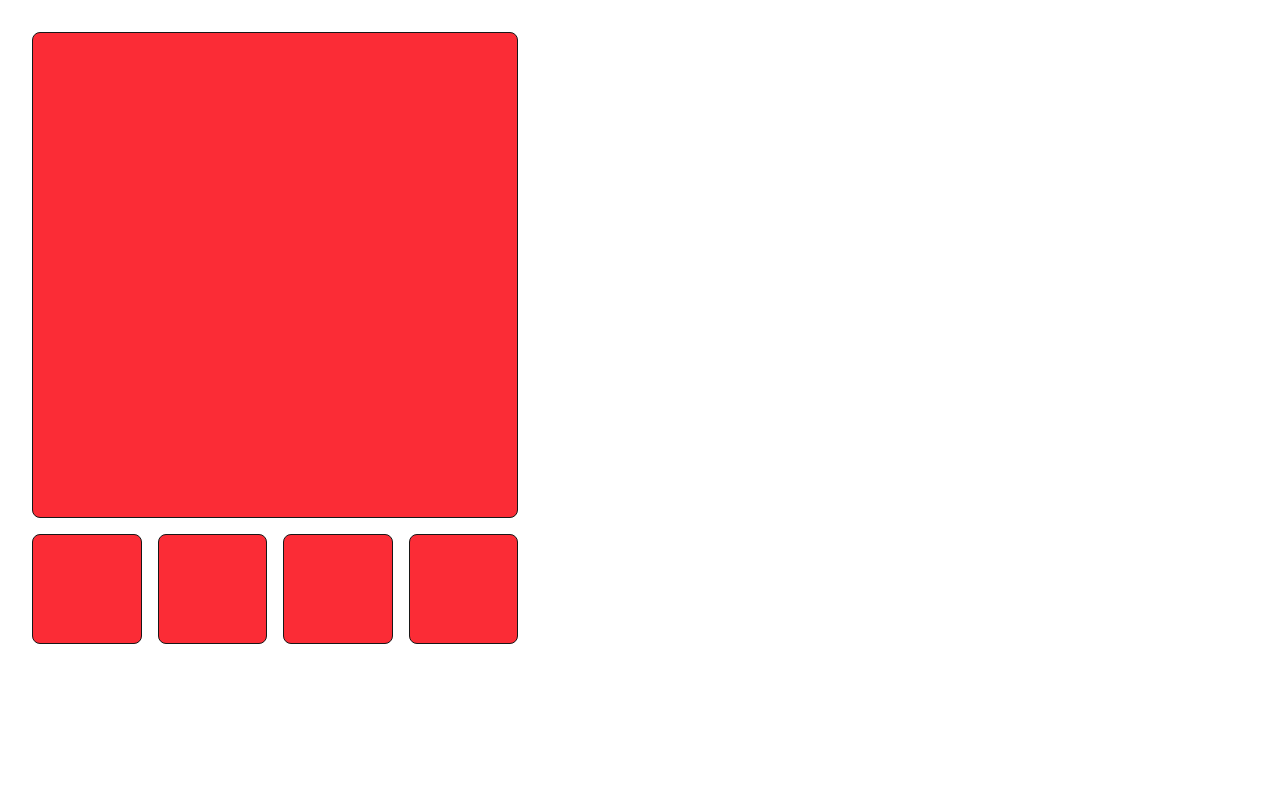
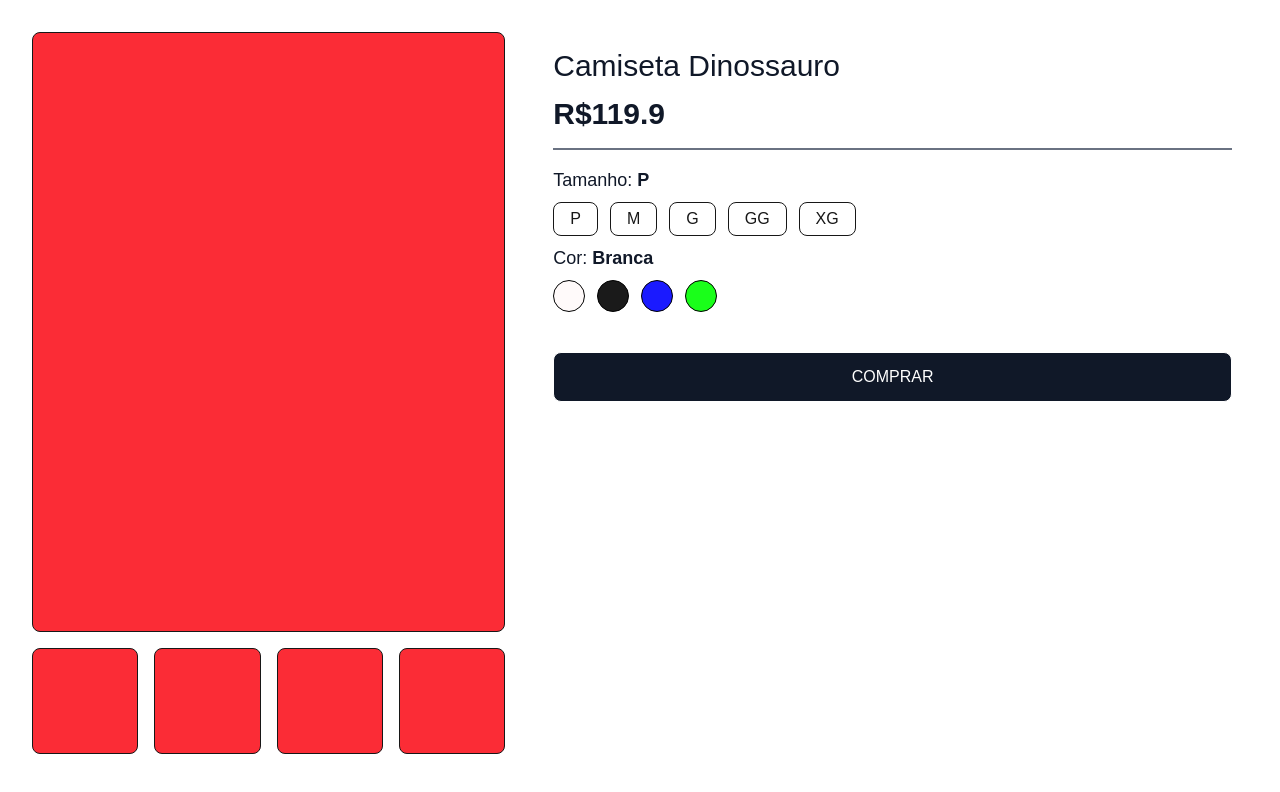
Before and after one commit to feliveira/ecommerce-product-page, a Next.js app: page / in a window 1280 px wide. Shown: the top 792 px of the page. Built offline with nearby package versions, Linux system fonts and the light colour scheme.

Commit message:
sparkles: feat: product mock data, adding product data to page

```diff
--- a/app/page.tsx
+++ b/app/page.tsx
@@ -1,24 +1,68 @@
+import products from "@/mocks/products";
+
 export default function Home() {
+  const selectedProduct = products[0];
+
   return (
-    <div className="container mx-auto p-4 md:p-8 min-h-screen">
-      <div className="w-full flex flex-col md:w-2/5">
-        <div className="w-full h-full aspect-square bg-red-500 border rounded-lg">
+    <div className="container flex flex-col lg:flex-row gap-8 mx-auto p-4 lg:p-8 min-h-screen">
+      <div className="w-full flex flex-col lg:w-2/5">
+        <div className="w-full h-full aspect-square bg-red-500 max-w-[600px] max-h-[600px] border rounded-lg"></div>
+        <div className="w-full mt-4 grid grid-cols-4 gap-2 sm:gap-4">
+          <div className="w-full aspect-square bg-red-500 border rounded-lg"></div>
+          <div className="w-full aspect-square bg-red-500 border rounded-lg"></div>
+          <div className="w-full aspect-square bg-red-500 border rounded-lg"></div>
+          <div className="w-full aspect-square bg-red-500 border rounded-lg"></div>
+        </div>
+      </div>
+      <div className="w-full lg:w-3/5 lg:p-4">
+        <h1 className="text-3xl text-gray-900">{selectedProduct.title}</h1>
+        <p className="text-3xl font-extrabold text-gray-900 mt-3">
+          R${selectedProduct.price}
+        </p>
 
-        </div>
-        <div className="w-full mt-4 grid grid-cols-4 gap-2 sm:gap-4">
-          <div className="w-full aspect-square bg-red-500 border rounded-lg">
+        <div className="w-full h-0.5 bg-gray-500 my-4"></div>
 
-          </div>
-          <div className="w-full aspect-square bg-red-500 border rounded-lg">
-
-          </div>
-          <div className="w-full aspect-square bg-red-500 border rounded-lg">
-
-          </div>
-          <div className="w-full aspect-square bg-red-500 border rounded-lg">
-
+        <div className="mt-2 flex flex-col">
+          <p className="text-lg text-gray-900">Tamanho: <span className="font-bold">P</span></p>
+          <div className="flex items-center gap-3 mt-2">
+            {selectedProduct.variants.sizes.map((size) => (
+              <button
+                key={size}
+                className="flex border items-center justify-center px-4 py-1 rounded-lg"
+              >
+                {size}
+              </button>
+            ))}
           </div>
         </div>
+
+        <div className="mt-2 flex flex-col">
+          <p className="text-lg text-gray-900">Cor: <span className="font-bold">Branca</span></p>
+          <div className="flex items-center gap-3 mt-2">
+            {selectedProduct.variants.colors.map((color) => (
+              <button
+                key={color.value}
+
+                className="relative -m-0.5 flex items-center justify-center rounded-full p-0.5 focus:outline-none"
+                title={color.name}
+                aria-label={color.name}
+              >
+                <span
+                  style={{ backgroundColor: color.hex }}
+                  className="h-8 w-8 rounded-full border border-black border-opacity-10"
+                />
+              </button>
+            ))}
+          </div>
+        </div>
+
+        <button
+          type="submit"
+          className="mt-10 w-full py-3 border bg-gray-900 text-white rounded-lg"
+        >
+          COMPRAR
+        </button>
+
       </div>
     </div>
   );
--- /dev/null
+++ b/mocks/products.ts
@@ -0,0 +1,18 @@
+const products = [
+    {
+        id: '1',
+        title: 'Camiseta Dinossauro',
+        price: 119.90,
+        variants: {
+            sizes: ['P', 'M', 'G', 'GG', 'XG'],
+            colors: [
+            { name: 'Branca', value: 'branca', hex: '#FFFAFA' },
+            { name: 'Preta', value: 'preta', hex: '#1A1A1A' },
+            { name: 'Azul Escura', value: 'azul-escura', hex: '#1A1AFF' },
+            { name: 'Verde', value: 'verde', hex: '#1AFF1A' },
+            ],
+        },
+    }
+]
+
+export default products;
```
